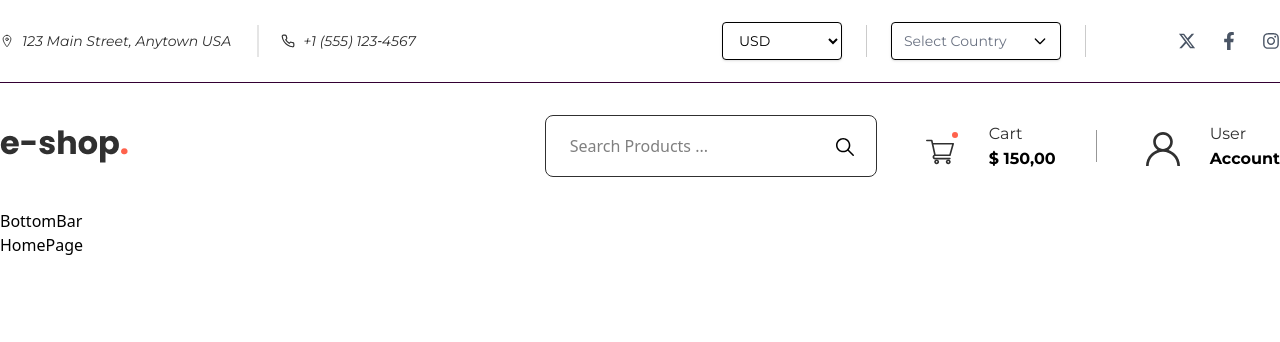
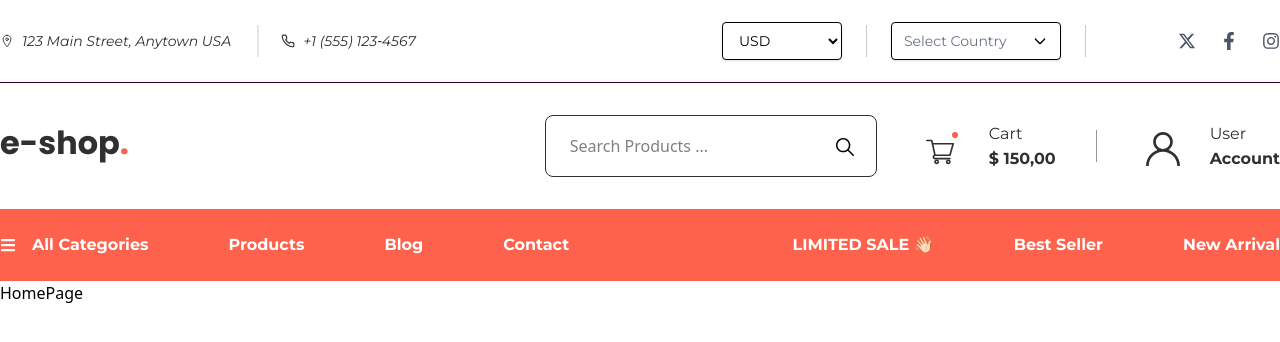
Before and after one commit to miltonahmed/eshop, a React (Vite) app: page / in a window 1280 px wide. Shown: the top 342 px of the page. Built offline with nearby package versions, Linux system fonts and the light colour scheme.

Commit message:
Feat: Navbar Section Done

```diff
--- a/src/components/header/BottomBar.jsx
+++ /dev/null
@@ -1,8 +0,0 @@
-
-const BottomBar = () => {
-  return (
-    <div>BottomBar</div>
-  )
-}
-
-export default BottomBar
--- a/src/components/header/Header.jsx
+++ b/src/components/header/Header.jsx
@@ -1,5 +1,5 @@
-import BottomBar from './BottomBar'
 import MiddleBar from './MiddleBar'
+import Navbar from './Navbar'
 import TopBar from './topbar/TopBar'
 
 const Header = () => {
@@ -7,7 +7,7 @@ const Header = () => {
     <>
       <TopBar/>
       <MiddleBar/>
-      <BottomBar/>
+      <Navbar/>
     </>
   )
 }
--- a/src/components/header/MiddleBar.jsx
+++ b/src/components/header/MiddleBar.jsx
@@ -29,7 +29,7 @@ const MiddleBar = () => {
               <p className="text-base font-montserrat text-primary-text-color font-normal leading-6">
                 Cart
               </p>
-              <span className="text-base font-montserrat font-bold leading-6">
+              <span className="text-base font-montserrat font-bold leading-6 text-primary-text-color">
                 $ 150,00
               </span>
             </div>
@@ -40,7 +40,7 @@ const MiddleBar = () => {
               <p className="text-base font-montserrat text-primary-text-color font-normal leading-6">
                 User
               </p>
-              <span className="text-base font-montserrat font-bold leading-6">
+              <span className="text-base font-montserrat font-bold leading-6 text-primary-text-color">
                 Account
               </span>
             </div>
--- /dev/null
+++ b/src/components/header/Navbar.jsx
@@ -0,0 +1,49 @@
+import { FaBars } from "react-icons/fa";
+import { Link } from "react-router-dom";
+import Container from "../utils/Container";
+
+const Navbar = () => {
+  return (
+    <section className="bg-bg-primary">
+      <Container>
+        <nav className="flex justify-between py-6">
+          <div className="">
+            <ul className="flex items-center gap-[80px]  text-white text-base font-bold font-montserrat leading-6 ">
+              <li>
+                <Link to={'#'} className="flex items-center gap-x-4">
+                  {' '}
+                  <FaBars />
+                  All Categories
+                </Link>
+              </li>
+              <li>
+                <Link to={'#'}>Products</Link>
+              </li>
+              <li>
+                <Link to={'/blog'}>Blog</Link>
+              </li>
+              <li>
+                <Link to={'/contact'}>Contact</Link>
+              </li>
+            </ul>
+          </div>
+          <div>
+            <ul className="flex items-center gap-[80px]  text-white text-base font-bold font-montserrat leading-6 ">
+              <li>
+                <Link to={'#'}>LIMITED SALE 👋🏻</Link>
+              </li>
+              <li>
+                <Link to={'/blog'}>Best Seller</Link>
+              </li>
+              <li>
+                <Link to={'/contact'}>New Arrival</Link>
+              </li>
+            </ul>
+          </div>
+        </nav>
+      </Container>
+    </section>
+  );
+}
+
+export default Navbar
--- a/src/index.css
+++ b/src/index.css
@@ -7,4 +7,5 @@
   --font-montserrat: 'Montserrat', sans-serif;
   --font-poppins: 'Poppins', sans-serif;
   --color-primary-text-color: #303030;
+  --color-bg-primary: #ff624c;
 }
```
